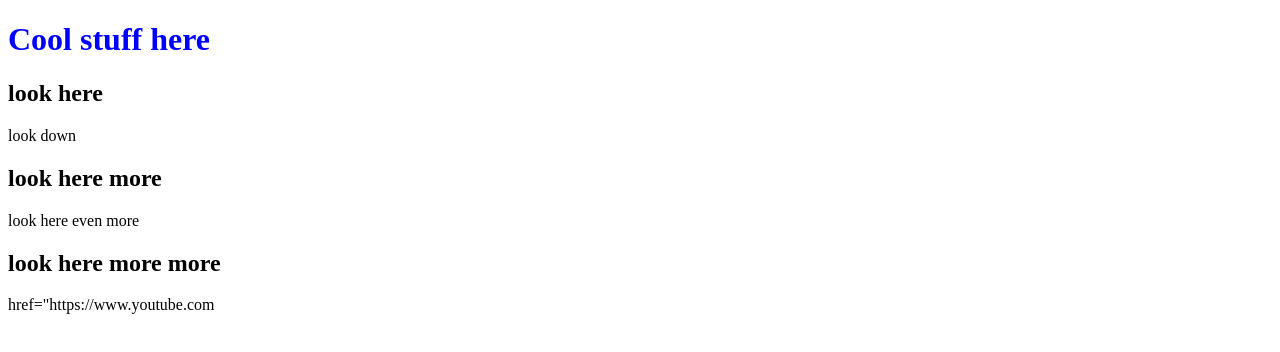
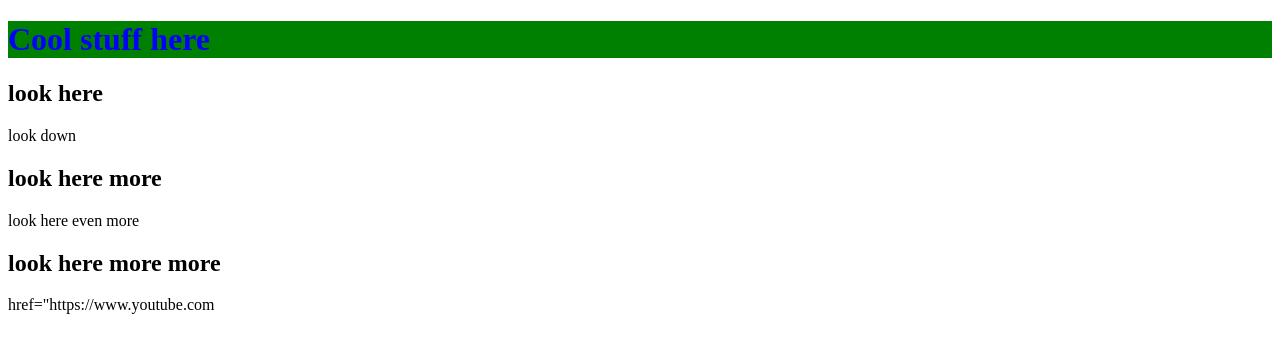
Before and after one commit to TeaCob/my-scond-webpage, a plain HTML site: page index.html in a window 1280 px wide. Drawn offline with Linux system fonts and the light colour scheme.

Commit message:
new color very fancy

```diff
--- a/index.html
+++ b/index.html
@@ -10,7 +10,7 @@
 
 <body>
 
-<h1 style="color:blue;">Cool stuff here </h1>
+<h1 style="color:blue;background-color:green;">Cool stuff here </h1>
 <h2>look here </h2>
 <p> look down </p>
 <h2>look here more</h2>
```
